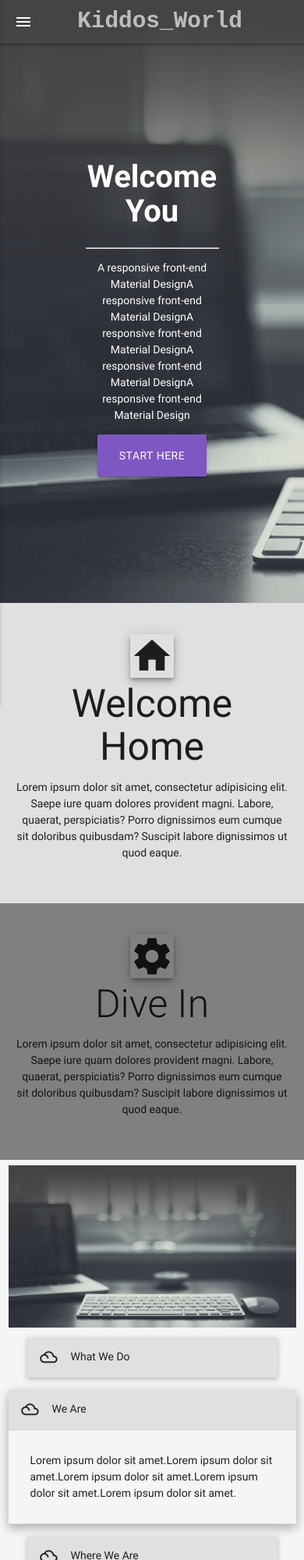
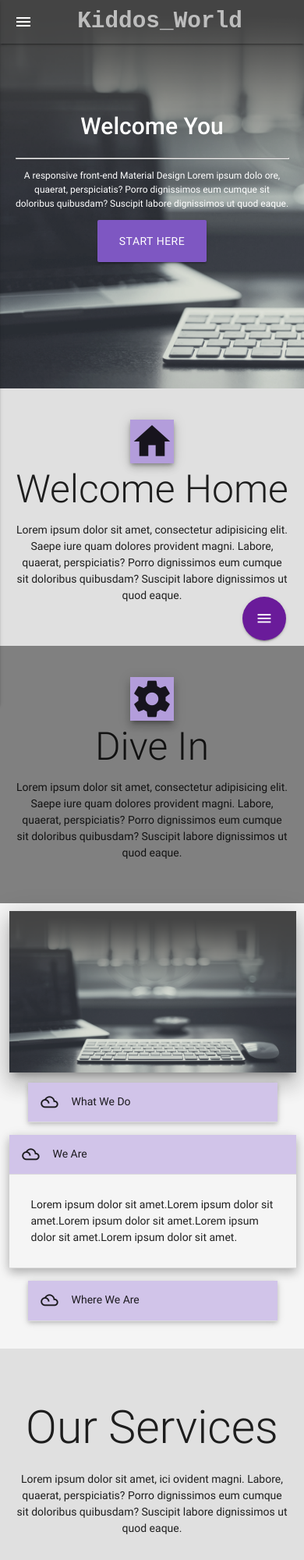
Before and after one commit to AbyAbyss/_Projects, a plain HTML site: page materialize_website/index.html in a window 390 px wide. Shown: the top 2000 px of the page at 78% size. Drawn offline with nearby package versions, Linux system fonts and the light colour scheme.

Commit message:
services

```diff
--- a/materialize_website/css/style.css
+++ b/materialize_website/css/style.css
@@ -13,7 +13,9 @@ background-attachment: fixed;
     margin-left: 10px;
     padding: 40px;
 }
-
+.discrption{
+  font-size: 15px;
+}
 .showcase{
   padding: 120px 100px;
   color: white;
@@ -44,3 +46,18 @@ nav ul li:hover {
   padding: 0;
   margin: 0;
 }
+
+@media only screen and (max-width:600px){
+  .discrption{
+    font-size: 12px;
+  }
+  .showcase{
+    height: 400px;
+    padding: 60px 0;
+  }
+  .showcase h1{
+    font-size: 30px;
+    font-weight: 500;
+  }
+
+}
--- a/materialize_website/index.html
+++ b/materialize_website/index.html
@@ -21,13 +21,13 @@
         <a href="#!" class="brand-logo grey-text text-lighten-1 fontstyle">Kiddos_World</a>
         <a href="#" data-activates="mobile-demo" class="button-collapse"><i class="material-icons">menu</i></a>
         <ul class="right hide-on-med-and-down hoverable">
-          <li><a href="#" class="grey-text text-lighten-2" style="font-weight:bold">Home</a></li>
+          <li><a href="#home" class="grey-text text-lighten-2" style="font-weight:bold">Home</a></li>
           <li><a href="#about" class="grey-text text-lighten-2" style="font-weight:bold">About</a></li>
           <li><a href="#services" class="grey-text text-lighten-2" style="font-weight:bold">Services</a></li>
           <li><a href="#contact" class="grey-text text-lighten-2" style="font-weight:bold">Contact</a></li>
         </ul></div>
         <ul class="side-nav deep-purple lighten-4 fullnavbg" id="mobile-demo">
-          <li><a href="#"><span class="grey-text text-lighten-2">Home</span></a></li>
+          <li><a href="#home"><span class="grey-text text-lighten-2">Home</span></a></li>
           <li><a href="#about"><span class="grey-text text-lighten-2">About</span></a></li>
           <li><a href="#services"><span class="grey-text text-lighten-2">Services</span></a></li>
           <li><a href="#contact"><span class="grey-text text-lighten-2">Contact</span></a></li>
@@ -40,7 +40,7 @@
     <div class="container center">
       <h1 class="title_animation">Welcome You</h1>
       <hr>
-      <p class="discrption">A responsive front-end Material DesignA responsive front-end Material DesignA responsive front-end Material DesignA responsive front-end Material DesignA responsive front-end Material Design</p>
+      <p class="discrption">A responsive front-end Material Design Lorem ipsum dolo ore, quaerat, perspiciatis? Porro dignissimos eum cumque sit doloribus quibusdam? Suscipit labore dignissimos ut quod eaque.</p>
       <button class="btn-large waves-effect deep-purple lighten-1 hoverable raise" style="opacity: .6;">Start Here</button>
     </div>
   </section>
@@ -50,11 +50,27 @@
 </div>
 <!-- End of fullnavbg -->
 
+<!-- Action Button start -->
+<div class="fixed-action-btn vertical click-to-toggle">
+  <a class="btn-floating btn-large purple darken-3">
+    <i class="material-icons">menu</i>
+  </a>
+  <ul>
+      <li><a href="#" class="btn-floating deep-purple lighten-1"><i class="material-icons">publish</i></a></li>
+    <li><a href="#home" class="btn-floating deep-purple lighten-2"><i class="material-icons">home</i></a></li>
+    <li><a href="#about" class="btn-floating deep-purple lighten-1"><i class="material-icons">settings</i></a></li>
+    <li><a href="#services" class="btn-floating deep-purple lighten-2"><i class="material-icons">facebook</i></a></li>
+    <li><a href="#contact" class="btn-floating deep-purple lighten-1"><i class="material-icons">contacts</i></a></li>
+  </ul>
+</div>
+<!-- Action button end -->
+
+
 <!-- New Section 1-->
-<section class="section grey lighten-2">
+<section id="home" class="section grey lighten-2">
   <div class="container center">
-    <i class="material-icons medium z-depth-3">home</i>
-    <h2>Welcome Home</h2>
+    <i class="material-icons medium z-depth-3 deep-purple lighten-3">home</i>
+    <h2 class="light">Welcome Home</h2>
     <p>Lorem ipsum dolor sit amet, consectetur adipisicing elit. Saepe iure quam dolores provident magni. Labore, quaerat, perspiciatis? Porro dignissimos eum cumque sit doloribus quibusdam? Suscipit labore dignissimos ut quod eaque.</p>
   </div>
 </section>
@@ -62,31 +78,31 @@
 <!-- Section 2-->
 <section class="section">
   <div class="container center">
-    <i class="material-icons medium z-depth-3">settings</i>
+    <i class="material-icons medium z-depth-4 deep-purple lighten-3">settings</i>
     <h2 class="light">Dive In</h2>
     <p>Lorem ipsum dolor sit amet, consectetur adipisicing elit. Saepe iure quam dolores provident magni. Labore, quaerat, perspiciatis? Porro dignissimos eum cumque sit doloribus quibusdam? Suscipit labore dignissimos ut quod eaque.</p>
   </div>
 </section>
 
 <!-- Section 3 about -->
-<section id="about" style="padding:7px 0px 0px 0px; margin:0;" class="section grey lighten-4">
+<section id="about" style="padding:10px 0px 1px 1px;" class="section grey lighten-4">
   <!--<div class="">-->
     <div class="row">
       <div class="col m6">
-        <img class="responsive-img" src="img/Website-Design-Background.png" alt="about img">
+        <img class="responsive-img z-depth-5" src="img/Website-Design-Background.png" alt="about img">
       </div>
       <div class="col m6">
         <ul class="collapsible popout" data-collapsible="accordion">
          <li>
-           <div class="collapsible-header grey lighten-2"><i class="material-icons">filter_drama</i>What We Do</div>
+           <div class="collapsible-header deep-purple lighten-4"><i class="material-icons">filter_drama</i>What We Do</div>
            <div class="collapsible-body"><span>Lorem ipsum dolor sit amet.Lorem ipsum dolor sit amet.Lorem ipsum dolor sit amet.</span></div>
          </li>
          <li>
-          <div class="collapsible-header active grey lighten-2"><i class="material-icons">filter_drama</i>We Are</div>
+          <div class="collapsible-header active deep-purple lighten-4"><i class="material-icons">filter_drama</i>We Are</div>
           <div class="collapsible-body"><span>Lorem ipsum dolor sit amet.Lorem ipsum dolor sit amet.Lorem ipsum dolor sit amet.Lorem ipsum dolor sit amet.Lorem ipsum dolor sit amet.</span></div>
         </li>
         <li>
-          <div class="collapsible-header grey lighten-2"><i class="material-icons">filter_drama</i>Where We Are</div>
+          <div class="collapsible-header deep-purple lighten-4"><i class="material-icons">filter_drama</i>Where We Are</div>
           <div class="collapsible-body"><span>Lorem ipsum dolor sit amet.Lorem ipsum dolor sit amet.Lorem ipsum dolor sit amet.</span></div>
         </li>
        </ul>
@@ -95,7 +111,17 @@
   <!--</div>-->
 </section>
 
+<!-- Section 4 Services-->
+<section id="services" class="section grey lighten-2">
+    <div class="container center">
 
+      <h1 class="light">Our Services</h2>
+      <p>Lorem ipsum dolor sit amet, ici ovident magni. Labore, quaerat, perspiciatis? Porro dignissimos eum cumque sit doloribus quibusdam? Suscipit labore dignissimos ut quod eaque.</p>
+    </div>
+  </section>
+
+
+<!-- Old Test -->
 <div class="container z-depth-5 hoverable">
     <p style="padding:40px;margin:40px;background:black;color:white">Lorem ipsum dolor sit amet, consectetur adipisicing elit. Cum fugit ex, soluta deleniti sit nulla. Quisquam praesentium esse vitae iure quia veritatis sunt facilis rerum laudantium eveniet at, officiis. Nostrum.</p>
 </div>
@@ -141,7 +167,7 @@
               // for parallax background
               $('.parallax').parallax();
               // side nav bar
-              $(".button-collapse").sideNav();
+              //$(".button-collapse").sideNav();
               // Hide sideNav
               $('.button-collapse').sideNav({
                   menuWidth: 300, // Default is 300
```
